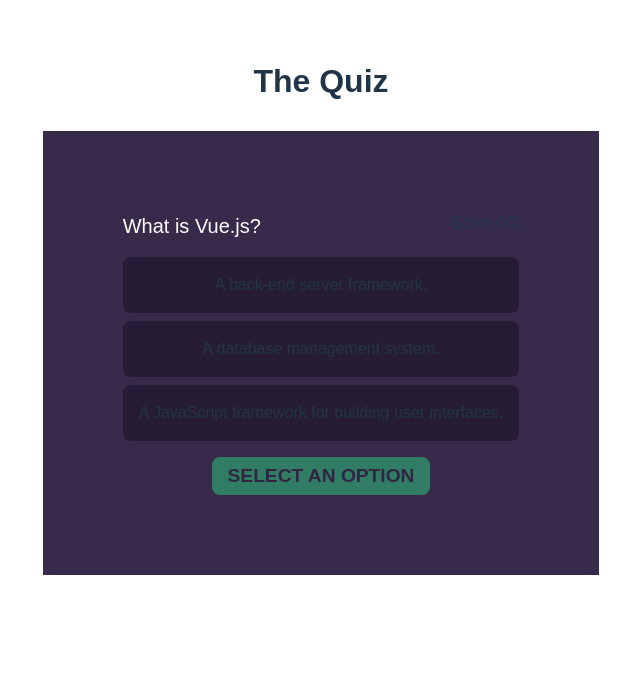
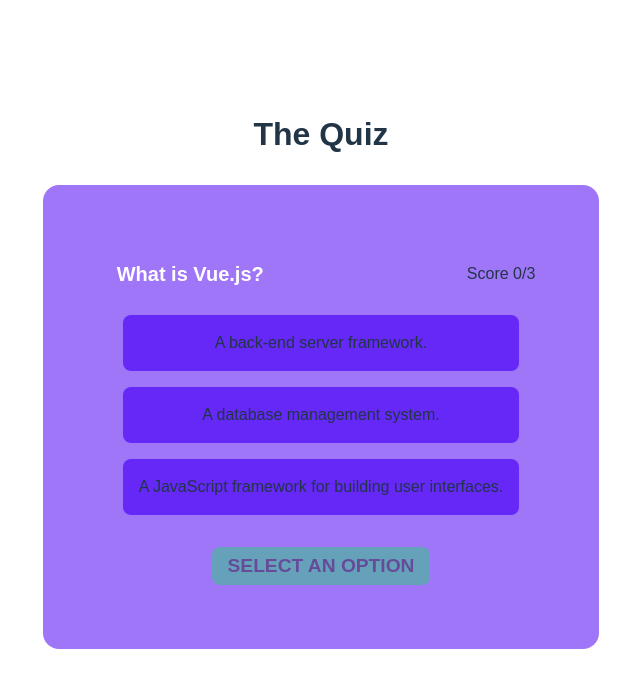
Before and after one commit to Xinan15/Vue-Quiz-App, a Vue app: page / in a window 1280 px wide. Shown: the top 688 px of the page, without its empty margins (319-959 px from the left). Built offline with nearby package versions, Linux system fonts and the light colour scheme.

Commit message:
update css, readme, SetAnswer

```diff
--- a/src/App.vue
+++ b/src/App.vue
@@ -65,9 +65,11 @@
 
 // evt denotes the event object
 // Here, you are defining computed properties for the component.
-// These properties will automatically update whenever any of the reactive data they depend on changes.
+
 const SetAnswer = evt => {
-  questions.value[currentQuestion.value].selected = parseInt(evt.target.value);
+  if (questions.value[currentQuestion.value].selected === null) {
+    questions.value[currentQuestion.value].selected = parseInt(evt.target.value);
+  }
 };
 
 
@@ -138,14 +140,13 @@
  -->
 <style scoped>
 * {
-  margin: 0;
   padding: 0;
   box-sizing: border-box;
   font-family: 'Poppins', sans-serif;
 }
 
 body {
-  background-color: #2d213f;
+  background-color: #D7BBF5;
   color: #FFF;
 }
 
@@ -155,6 +156,7 @@
   align-items: center;
   padding: 2rem;
   height: 100vh;
+  margin-top:2rem;
 }
 
 h1 {
@@ -163,22 +165,25 @@
 }
 
 .quiz {
-  background-color: #382a4b;
-  padding: 5rem;
+  background-color: #A076F9;
+  padding: 4rem;
   width: 100%;
-  max-width: 640px;
-
+  max-width: auto;
+  border-radius: 1rem;
 }
 
 .quiz-info {
   display: flex;
   justify-content: space-between;
   margin-bottom: 1rem;
+  align-items: center;
 }
 
 .quiz-info .question {
   color: #FFF;
   font-size: 1.25rem;
+  font-weight: bold;
+  padding:10px;
 }
 
 .quiz-info.score {
@@ -187,14 +192,14 @@
 }
 
 .options {
-  margin-bottom: 1rem;
+  margin-bottom: 2rem;
 }
 
 .option {
   padding: 1rem;
+  margin: 1rem;
   display: block;
-  background-color: #271c36;
-  margin-bottom: 0.5rem;
+  background-color: #6528F7;
   border-radius: 0.5rem;
   cursor: pointer;
 }
@@ -248,8 +253,9 @@
 }
 
 p {
-  color: #8F8F8F;
+  color: #A076F9;
   font-size: 1.5rem;
   text-align: center;
+  font-weight: bold;
 }
 </style>
--- a/src/style.css
+++ b/src/style.css
@@ -5,7 +5,7 @@
 
   color-scheme: light dark;
   color: rgba(255, 255, 255, 0.87);
-  background-color: #242424;
+  background-color: #322653;
 
   font-synthesis: none;
   text-rendering: optimizeLegibility;
```
Also changed, not shown: 1 other file (tests, documents, lock files or other folders).
